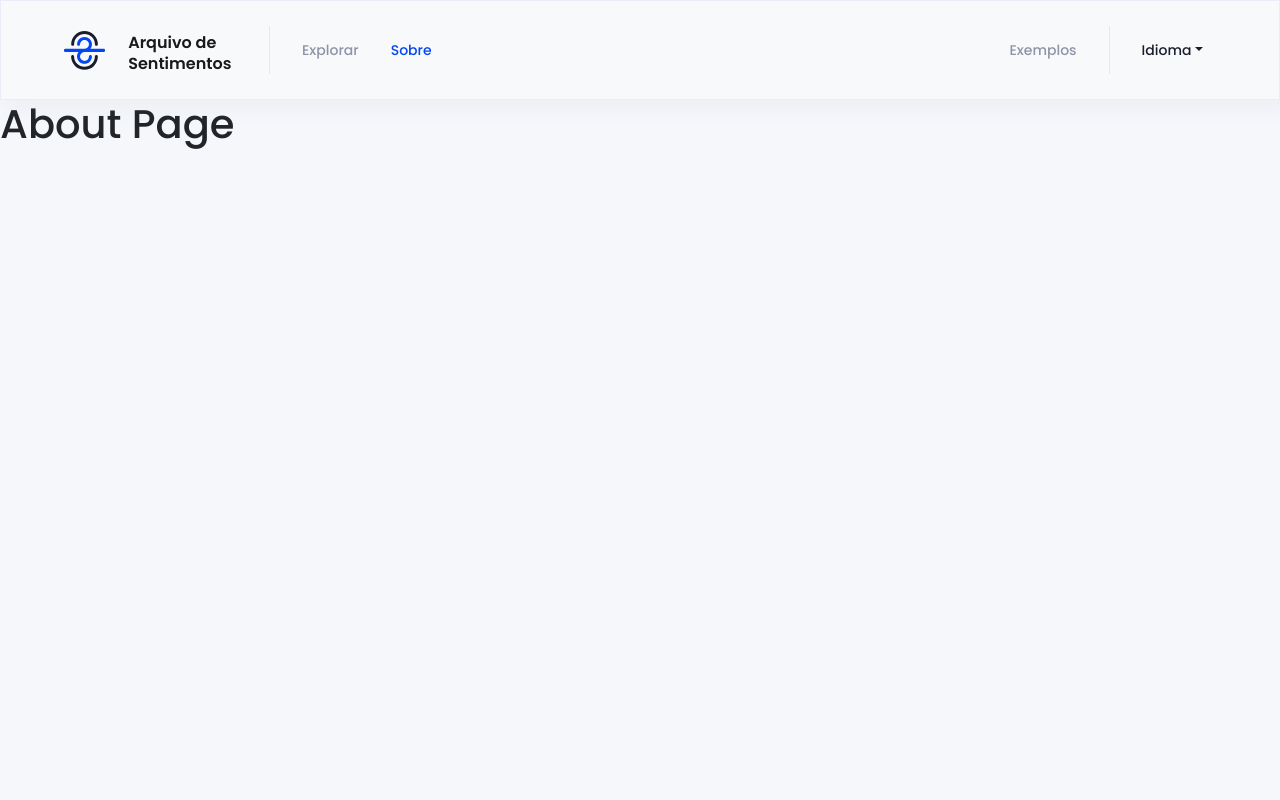
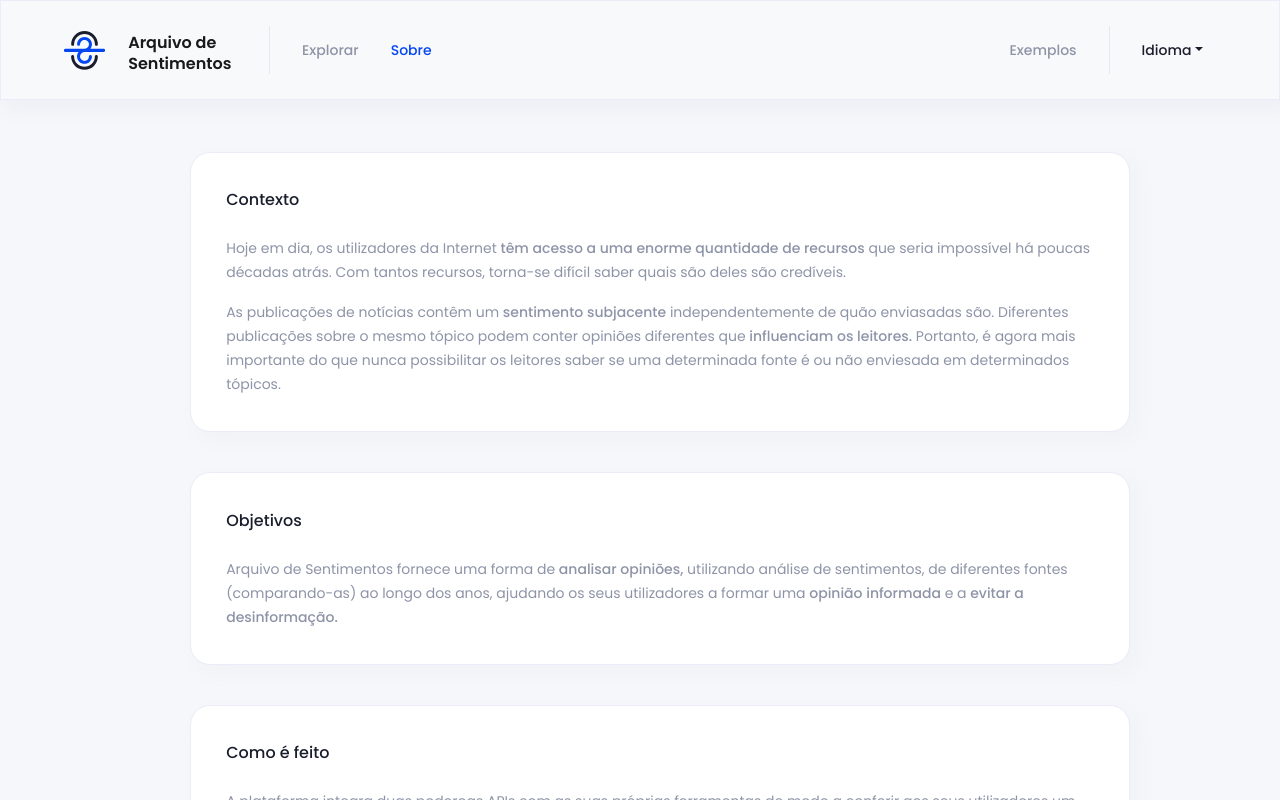
Before and after one commit to Revuj/Arquivo-de-Sentimentos, a React (Create React App) app in the folder frontend/: page / in a window 1280 px wide. Both pictures are taken after a click on the item "Sobre". Shown: the top 800 px of the page. Built offline with nearby package versions, Linux system fonts and the light colour scheme.

Commit message:
finished about page

```diff
--- a/frontend/src/components/About.js
+++ b/frontend/src/components/About.js
@@ -1,11 +1,114 @@
 import React from 'react';
+import { withTranslation } from 'react-i18next';
+import Rafa from '../assets/rafa.jpg';
 
-const About = () => {
+const About = ({ t }) => {
+  const aboutSection = () => {
+    return (
+      <div className="main-card">
+        <h4 className="card-title">{t('context')}</h4>
+        <div className="card-content">
+          <p>
+            {t('context_part1')}
+            <strong>{t('context_strong1')}</strong>
+            {t('context_part2')}
+          </p>
+          <p>
+            {t('context_part3')}
+            <strong>{t('context_strong2')}</strong>
+            {t('context_part4')}
+            <strong>{t('context_strong3')}</strong>
+            {t('context_part5')}
+          </p>
+        </div>
+      </div>
+    );
+  };
+
+  const goalsSection = () => {
+    return (
+      <div className="main-card">
+        <h4 className="card-title">{t('goals')}</h4>
+        <div className="card-content">
+          <p>
+            {t('goals_part1')}
+            <strong>{t('goals_strong1')}</strong>
+            {t('goals_part2')}
+            <strong>{t('goals_strong2')}</strong>
+            {t('goals_part3')}
+            <strong>{t('goals_strong3')}</strong>
+            {t('goals_part4')}
+          </p>
+        </div>
+      </div>
+    );
+  };
+
+  const howSection = () => {
+    return (
+      <div className="main-card">
+        <h4 className="card-title">{t('howitsdone')}</h4>
+        <div className="card-content">
+          <p>{t('howitsdone_part1')}</p>
+          <p>
+            <strong>
+              <a
+                href="https://github.com/arquivo/pwa-technologies/wiki/Arquivo.pt-API"
+                target="_blank"
+              >
+                {t('howitsdone_strong1')}
+              </a>
+            </strong>
+            {t('howitsdone_part2')}
+          </p>
+          <p>
+            <strong>
+              <a
+                href="https://cloud.google.com/natural-language"
+                target="_blank"
+              >
+                {t('howitsdone_strong2')}
+              </a>
+            </strong>
+            {t('howitsdone_part3')}
+          </p>
+        </div>
+      </div>
+    );
+  };
+
+  const teamSection = () => {
+    return (
+      <div className="main-card">
+        <h4 className="card-title">{t('team')}</h4>
+        <div className="card-content">
+          <div id="team-members">
+            <span className="picture-container">
+              <img alt="João Varela" className="member-picture" src={Rafa} />
+              <span className="member-name">João Varela</span>
+            </span>
+            <span className="picture-container">
+              <img alt="José Silva" className="member-picture" src={Rafa} />
+              <span className="member-name">José Silva</span>
+            </span>
+            <span className="picture-container">
+              <img alt="Tiago Verdade" className="member-picture" src={Rafa} />
+              <span className="member-name">Tiago Verdade</span>
+            </span>
+          </div>
+        </div>
+      </div>
+    );
+  };
+
   return (
-    <div>
-      <h1>About Page</h1>
+    <div id="about-content">
+      {aboutSection()}
+      {goalsSection()}
+      {howSection()}
+      {teamSection()}
     </div>
   );
 };
 
-export default About;
+export default withTranslation()(About);
--- a/frontend/src/locales/en/translation.json
+++ b/frontend/src/locales/en/translation.json
@@ -20,5 +20,33 @@
   "magnitude_card_strong": "overall strength of emotion",
   "magnitude_card_part2": "within the given text, between 0.0 and +inf",
 
-  "got_it": "Got it"
+  "got_it": "Got it",
+
+  "context": "Context",
+  "goals": "Goals",
+  "howitsdone": "How it's done",
+  "team": "The team",
+
+  "context_part1": "Nowadays the users of the Internet have",
+  "context_strong1": " access to several resources",
+  "context_part2": " people could only dream of decades ago. With so many different sources, it also becomes troublesome to know which are credible and which are not.",
+  "context_part3": "News publications inherently express an",
+  "context_strong2": " underlying sentiment",
+  "context_part4": " regardless of how unbiased they are. Different news publications about the same topic can have different opinions which",
+  "context_strong3": " influences the readers.",
+  "context_part5": " Therefore, it is now more important than ever for the readers to know wheter a given source is biased in certain topics.",
+
+  "goals_part1": "Arquivo de Sentimentos provides a way to",
+  "goals_strong1": " analyze the opinions,",
+  "goals_part2": " using sentiment analysis, of news media (comparing them) over the years, helping users form a more",
+  "goals_strong2": " informed opinion",
+  "goals_part3": " on their own and",
+  "goals_strong3": " avoid misinformation",
+  "goals_part4": " as a result.",
+
+  "howitsdone_part1": "The platform integrates two powerful APIs with its own tools in order to provide the end-user a useful and robust product.",
+  "howitsdone_strong1": "Arquivo.pt API",
+  "howitsdone_part2": " for searching for topics and retrieving related web content from predefined news sources (e.g. 'Jornal de Notícias', 'Diário de Notícias', 'Público', etc), so we can then parse and analyse those news.",
+  "howitsdone_strong2": "Google Natural Language API",
+  "howitsdone_part3": " provides the tools necessary to perform sentiment analysis on the news retrieved by the Arquivo.pt API."
 }
--- a/frontend/src/locales/pt/translation.json
+++ b/frontend/src/locales/pt/translation.json
@@ -1,4 +1,3 @@
-
 {
   "sentiment_score": "Valor do sentimento",
   "sentiment_magnitude": "Magnitude do sentimento",
@@ -16,14 +15,38 @@
   "sentiment_card_strong": "onde tende a emoção",
   "sentiment_card_part2": "do texto",
 
-
   "magnitude_card_magnitude": "magnitude",
   "magnitude_card_part1": "indica a",
   "magnitude_card_strong": "força da emoção",
   "magnitude_card_part2": "valor encontra-se compreendido entre 0.0 e +inf",
 
+  "got_it": "Entendi",
 
-  "got_it": "Entendi"
+  "context": "Contexto",
+  "goals": "Objetivos",
+  "howitsdone": "Como é feito",
+  "team": "A equipa",
 
+  "context_part1": "Hoje em dia, os utilizadores da Internet",
+  "context_strong1": " têm acesso a uma enorme quantidade de recursos",
+  "context_part2": " que seria impossível há poucas décadas atrás. Com tantos recursos, torna-se difícil saber quais são deles são credíveis.",
+  "context_part3": "As publicações de notícias contêm um",
+  "context_strong2": " sentimento subjacente",
+  "context_part4": " independentemente de quão enviasadas são. Diferentes publicações sobre o mesmo tópico podem conter opiniões diferentes que",
+  "context_strong3": " influenciam os leitores.",
+  "context_part5": " Portanto, é agora mais importante do que nunca possibilitar os leitores saber se uma determinada fonte é ou não enviesada em determinados tópicos.",
 
+  "goals_part1": "Arquivo de Sentimentos fornece uma forma de",
+  "goals_strong1": " analisar opiniões,",
+  "goals_part2": " utilizando análise de sentimentos, de diferentes fontes (comparando-as) ao longo dos anos, ajudando os seus utilizadores a formar uma",
+  "goals_strong2": " opinião informada",
+  "goals_part3": " e a",
+  "goals_strong3": " evitar a desinformação.",
+  "goals_part4": "",
+
+  "howitsdone_part1": "A plataforma integra duas poderoas APIs com as suas próprias ferramentas de modo a conferir aos seus utilizadores um produto útil e robusto.",
+  "howitsdone_strong1": "Arquivo.pt API",
+  "howitsdone_part2": " é utilizada para pesquisar por tópicos e obter conteúdo online, sobre esses tópicos, de fontes predefinidas (e.g. 'Jornal de Notícias', 'Diário de Notícias', 'Público', etc), para que o possamos processar e analisar.",
+  "howitsdone_strong2": "Google Natural Language API",
+  "howitsdone_part3": " fornece as ferramentas necessárias para realizar a análise the sentimentos sobre as notícias obtidas através da Arquivo.pt API."
 }
--- a/frontend/src/styles/App.css
+++ b/frontend/src/styles/App.css
@@ -28,7 +28,7 @@ html {
 }
 
 a {
-  text-decoration: none !important;
+  text-decoration: none;
   color: inherit;
 }
 
@@ -55,11 +55,17 @@ nav > * {
   margin: 0 1rem;
 }
 
-#main-content {
+#main-content,
+#about-content {
   max-width: 1280px;
   margin: 2rem auto;
   display: flex;
   align-items: flex-start;
+}
+
+#about-content {
+  max-width: 940px;
+  flex-direction: column;
 }
 
 #input {
@@ -69,6 +75,14 @@ nav > * {
 
 #output {
   width: 800px;
+}
+
+#about-content a {
+  text-decoration: underline;
+}
+
+#about-content a:hover {
+  color: var(--accent);
 }
 
 .main-card {
@@ -90,6 +104,24 @@ nav > * {
   justify-content: space-between;
   align-items: center;
   margin-bottom: 0.5rem;
+}
+
+.card-content {
+  font-style: normal;
+  font-weight: normal;
+  font-size: 14px;
+  line-height: 24px;
+  color: #8e94a7;
+  margin-top: 1.5rem;
+}
+
+.card-content p:last-child {
+  margin-bottom: 0;
+}
+
+#about-content .main-card {
+  padding: 2.2rem;
+  width: 100%;
 }
 
 label {
@@ -200,7 +232,7 @@ strong {
 
 input.entity-name {
   border: none;
-  padding: 1.5rem .2rem;
+  padding: 1.5rem 0.2rem;
   margin-bottom: 0.5rem;
   border-bottom: 1px solid var(--light-gray);
   color: var(--gray);
@@ -346,3 +378,45 @@ input.entity-name::placeholder {
   padding-bottom: 1.75rem;
   border-bottom: 1px solid var(--light-gray);
 }
+
+#team-members {
+  display: flex;
+  align-items: center;
+  flex-wrap: wrap;
+  justify-content: space-around;
+  width: 100%;
+  padding: 1.5rem;
+}
+
+.picture-container {
+  position: relative;
+  text-align: center;
+}
+
+.member-picture {
+  width: 200px;
+  border-radius: 50%;
+  box-shadow: 0px 2.07996px 7.48787px -2.07996px rgba(20, 20, 22, 0.4);
+  filter: brightness(100%);
+}
+
+.picture-container:hover .member-picture {
+  filter: brightness(70%);
+  transition: all 1s ease-in-out;
+}
+
+.member-name {
+  position: absolute;
+  top: 50%;
+  left: 50%;
+  transform: translate(-50%, -50%);
+  opacity: 0;
+  color: var(--light-accent);
+}
+
+.picture-container:hover .member-name {
+  opacity: 1;
+  transition: all 0.5s ease-in-out;
+  font-size: 16px;
+  font-weight: 500;
+}
```
Also changed, not shown: frontend/src/assets/rafa.jpg (added).
